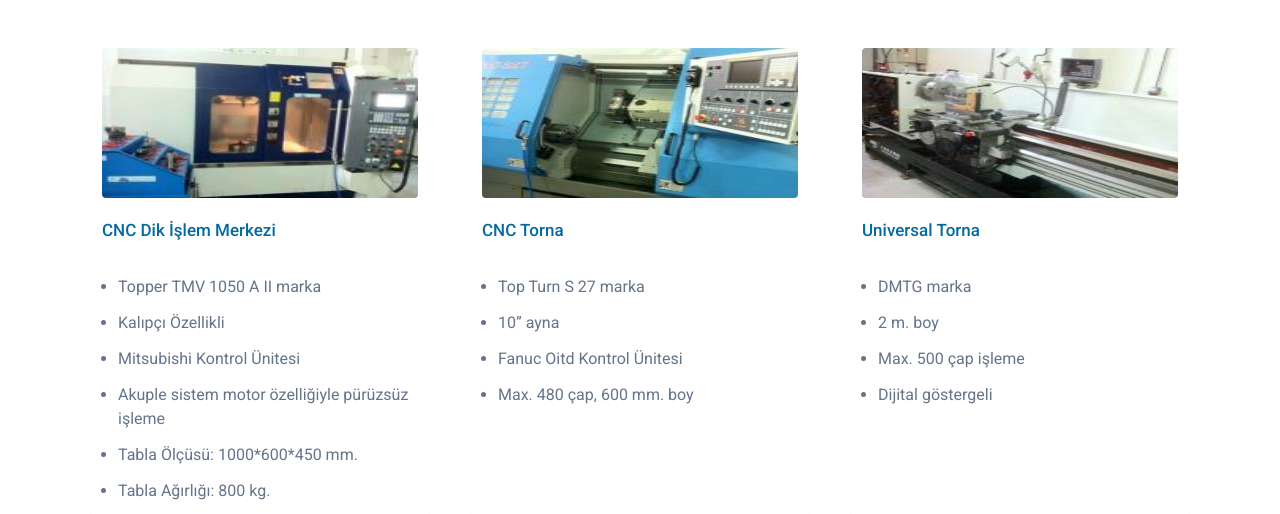
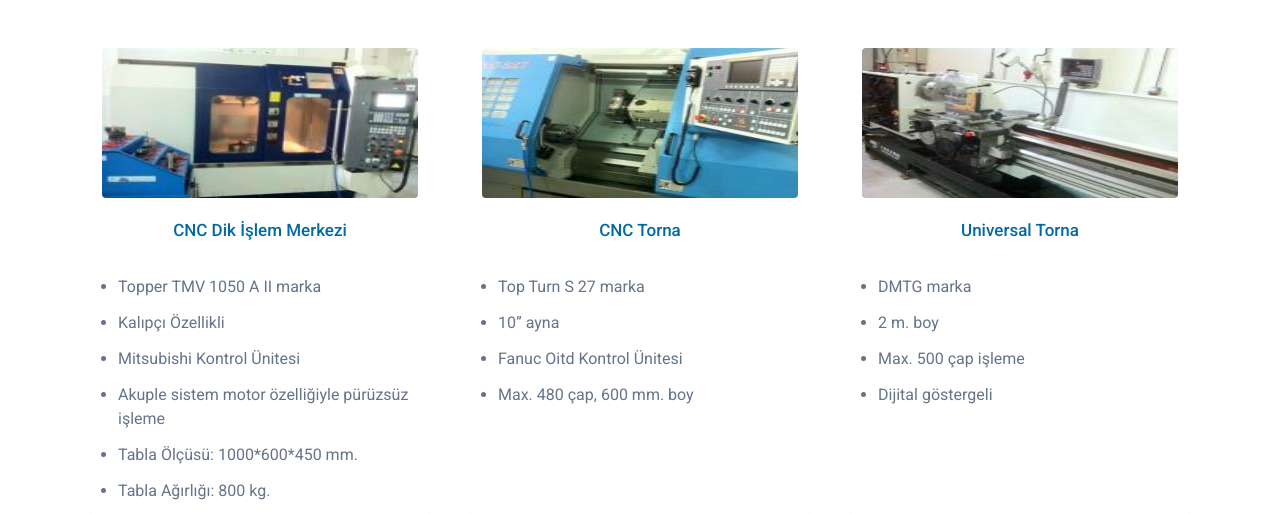
Before and after one commit to yigit1232/adl-machine, a Django app: page /uretim/ in a window 1280 px wide. Shown: the part 325-839 px from the top of the page. Run offline with Django 4.2, Linux system fonts and the light colour scheme; some libraries are stand-ins or nearby versions.

Commit message:
bugs fix

```diff
--- a/static/css/input.css
+++ b/static/css/input.css
@@ -110,6 +110,9 @@ body{
     }
     .cards article{
         width: 80%;
+    }
+    iframe{
+        width: 100% !important;
     }
     #header .container{
         flex-direction: column !important;
--- a/templates/components/production_card.html
+++ b/templates/components/production_card.html
@@ -1,7 +1,7 @@
 
  <article class="mb-5 p-3 shadow-sm hover:shadow-md rounded">
      <div><img src="/static/images/tezgah.jpg" class="rounded" alt="Cnc Dik İşlem Merkezi" style="width: 100%; height: 150px;"></div>
-     <div class="mt-5 mb-8"><h2 class="text-sky-700 text-[17px] font-medium">CNC Dik İşlem Merkezi</h2></div>
+     <div class="mt-5 mb-8"><h2 class="text-sky-700 text-[17px] text-center font-medium">CNC Dik İşlem Merkezi</h2></div>
      <div class="text-slate-500">
         <ul class="list-disc flex gap-3 flex-col pl-4">
             <li>Topper TMV 1050 A II marka</li>
@@ -16,7 +16,7 @@
 
   <article class="mb-5 p-3 shadow-sm hover:shadow-md rounded">
      <div><img src="/static/images/cnctorna.jpg" class="rounded" alt="Cnc Torna" style="width: 100%; height: 150px;"></div>
-     <div class="mt-5 mb-8"><h2 class="text-sky-700 text-[17px] font-medium">CNC Torna</h2></div>
+     <div class="mt-5 mb-8"><h2 class="text-sky-700 text-[17px] text-center font-medium">CNC Torna</h2></div>
      <div class="text-slate-500">
         <ul class="list-disc flex gap-3 flex-col pl-4">
             <li>Top Turn S 27 marka</li>
@@ -29,7 +29,7 @@
 
    <article class="mb-5 p-3 shadow-sm hover:shadow-md rounded">
      <div><img src="/static/images/universal.jpg" class="rounded" alt="Universal Torna" style="width: 100%; height: 150px;"></div>
-     <div class="mt-5 mb-8"><h2 class="text-sky-700 text-[17px] font-medium">Universal Torna</h2></div>
+     <div class="mt-5 mb-8"><h2 class="text-sky-700 text-[17px] text-center font-medium">Universal Torna</h2></div>
      <div class="text-slate-500">
         <ul class="list-disc flex gap-3 flex-col pl-4">
             <li>DMTG marka</li>
--- a/templates/contact.html
+++ b/templates/contact.html
@@ -38,6 +38,10 @@
                     <h2 class="mb-2">Faks: +90 ( 232 ) 4783057</h2>
                     <h2>Email: <a href="mailto:info@adlmakina.com" class="text-sky-700">info@adlmakina.com</a> </h2>
                 </div>
+                <div class="mt-10">
+                    <h2 class="text-2xl text-slate-700 mb-5">Konum</h2>
+                    <iframe src="https://www.google.com/maps/embed?pb=!1m18!1m12!1m3!1d3125.1920348573017!2d27.271898515336815!3d38.43703307964433!2m3!1f0!2f0!3f0!3m2!1i1024!2i768!4f13.1!3m3!1m2!1s0x14b97b536648353f%3A0xaee2a60a8b1341a1!2sKemalpa%C5%9Fa%2C%207416.%20Sk.%20No%3A%2026A%2C%2035060%20Bornova%2F%C4%B0zmir!5e0!3m2!1str!2str!4v1684675223437!5m2!1str!2str" width="500" height="350" style="border:0;" allowfullscreen="" loading="lazy" referrerpolicy="no-referrer-when-downgrade"></iframe>
+                </div>
             </div>
         </div>
     </div>
```
